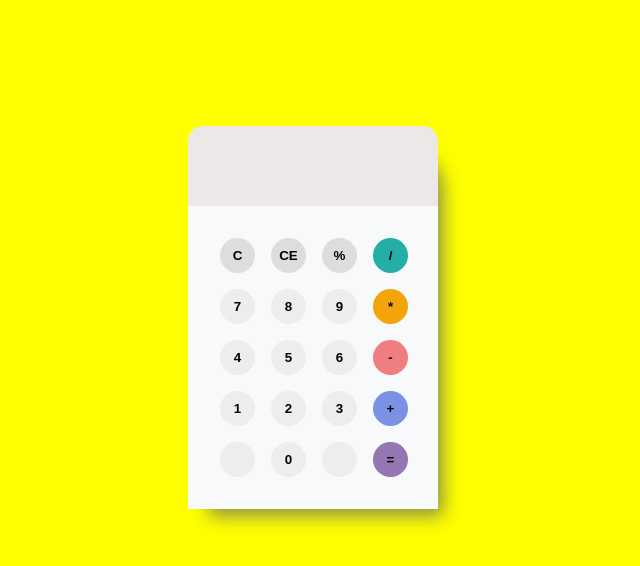
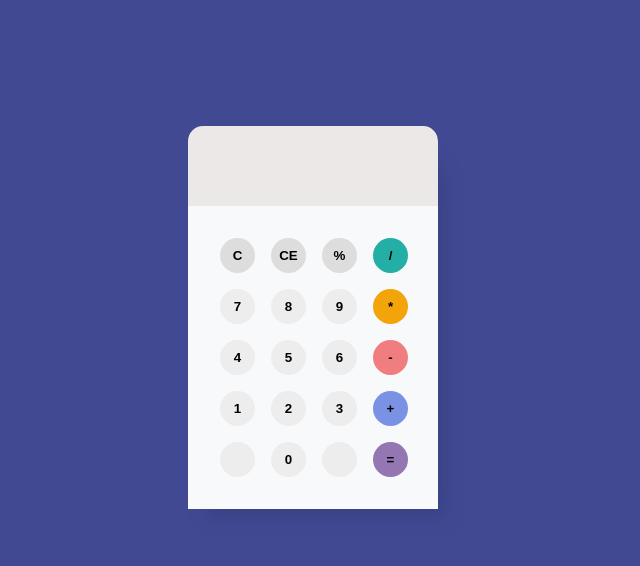
Before and after one commit to Dmitriy-Herasymenko/calc, a plain HTML site: page index.html in a window 1280 px wide. Shown: the whole page, without its empty margins (327-967 px from the left). Drawn offline with Linux system fonts and the light colour scheme.

Commit message:
test deploy with git hook

```diff
--- a/style.css
+++ b/style.css
@@ -1,5 +1,5 @@
 body {
-    background-color: yellow;
+    background-color: #414992;
 }
 
 .containerCalc {
```
